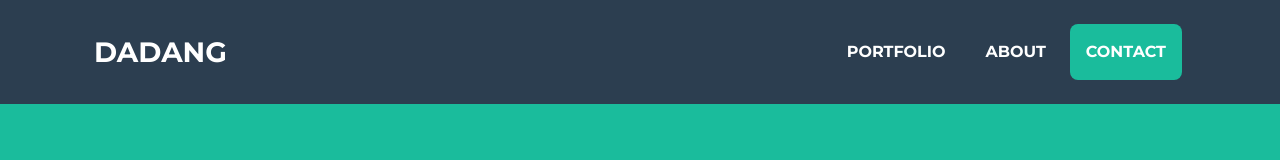
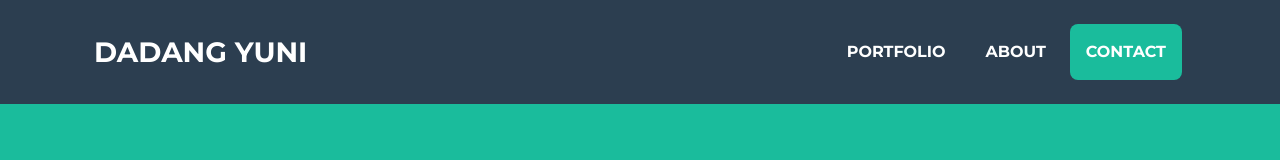
Before and after one commit to dadangyuni/dadangyuni.github.io, a plain HTML site: page index.html in a window 1280 px wide. Shown: the top 160 px of the page. Drawn offline with nearby package versions, Linux system fonts and the light colour scheme.

Commit message:
Update index.html

```diff
--- a/index.html
+++ b/index.html
@@ -18,7 +18,7 @@
         <!-- Navigation-->
         <nav class="navbar navbar-expand-lg bg-secondary text-uppercase fixed-top" id="mainNav">
             <div class="container">
-                <a class="navbar-brand js-scroll-trigger" href="#page-top">Dadang</a><button class="navbar-toggler navbar-toggler-right text-uppercase font-weight-bold bg-primary text-white rounded" type="button" data-toggle="collapse" data-target="#navbarResponsive" aria-controls="navbarResponsive" aria-expanded="false" aria-label="Toggle navigation">Menu <i class="fas fa-bars"></i></button>
+                <a class="navbar-brand js-scroll-trigger" href="#page-top">Dadang Yuni</a><button class="navbar-toggler navbar-toggler-right text-uppercase font-weight-bold bg-primary text-white rounded" type="button" data-toggle="collapse" data-target="#navbarResponsive" aria-controls="navbarResponsive" aria-expanded="false" aria-label="Toggle navigation">Menu <i class="fas fa-bars"></i></button>
                 <div class="collapse navbar-collapse" id="navbarResponsive">
                     <ul class="navbar-nav ml-auto">
                         <li class="nav-item mx-0 mx-lg-1"><a class="nav-link py-3 px-0 px-lg-3 rounded js-scroll-trigger" href="#portfolio">Portfolio</a></li>
```
